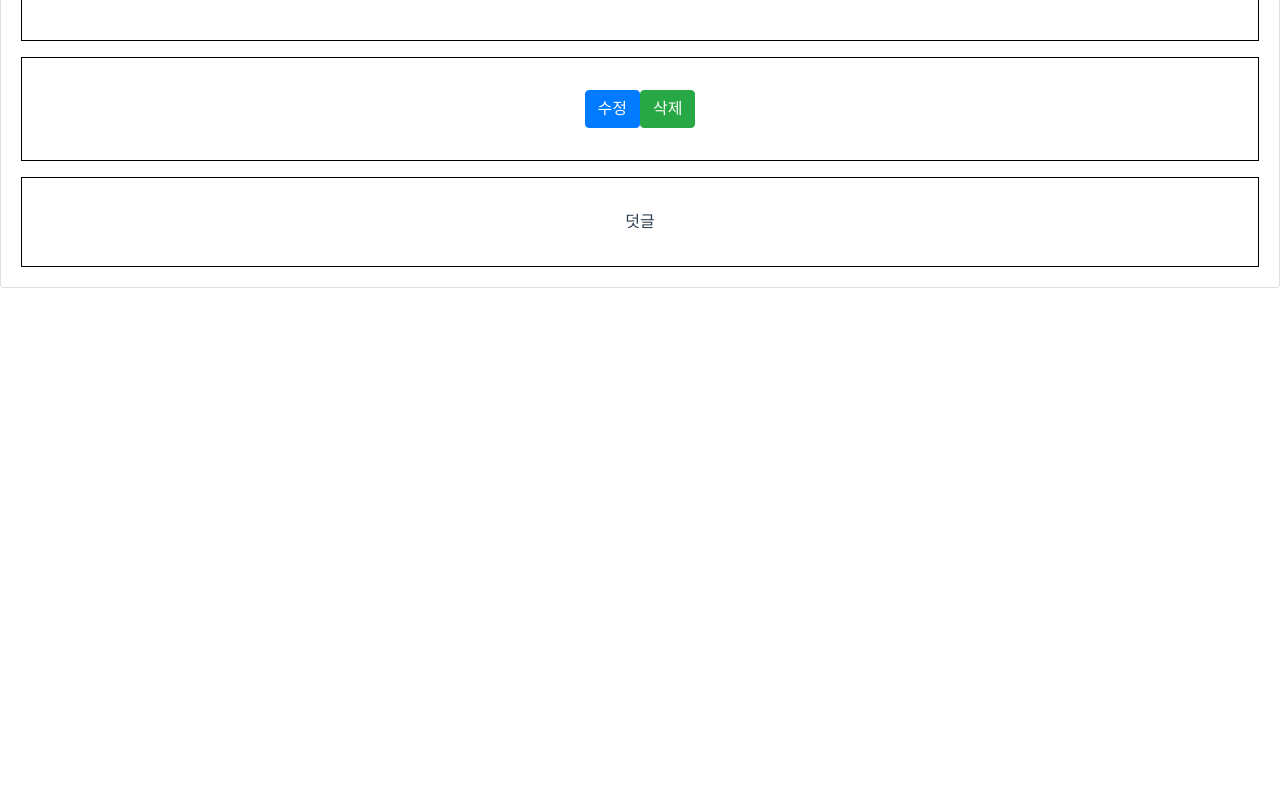
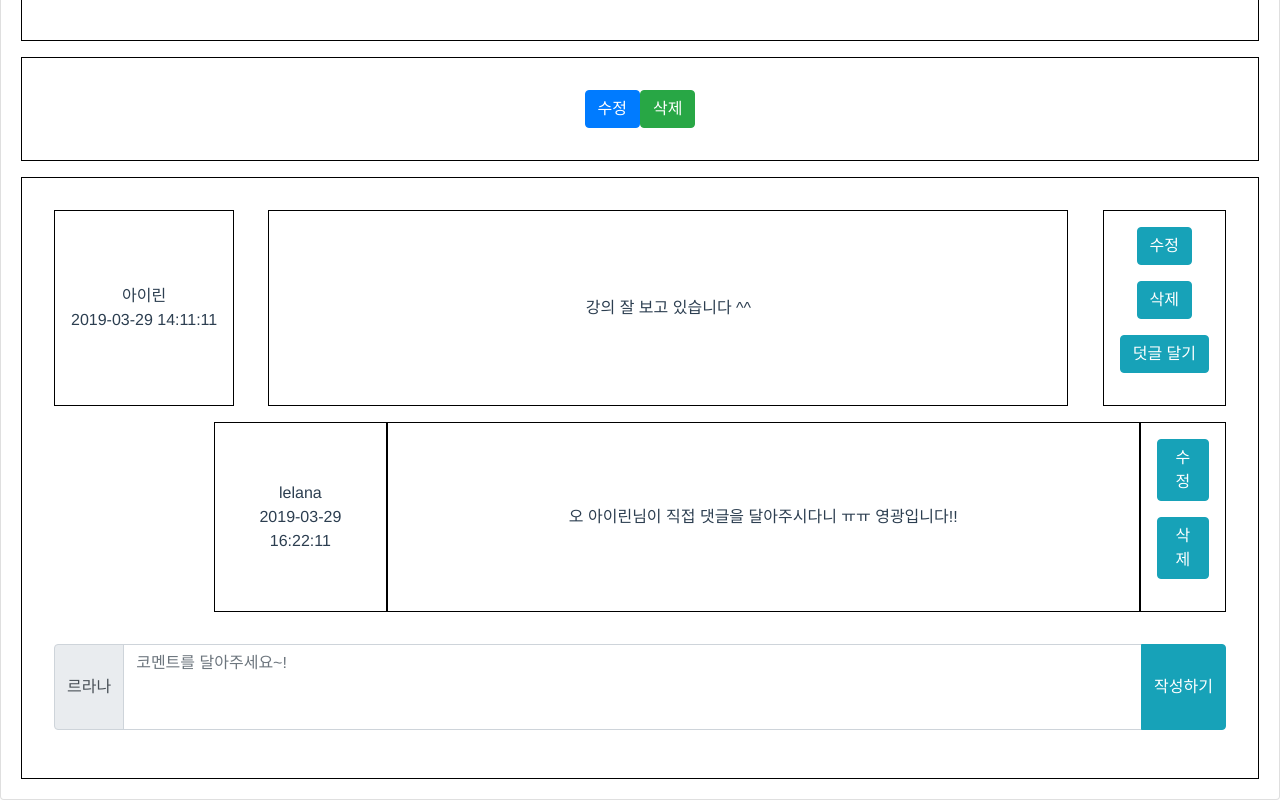
Before and after one commit to lelana0824/bootstrap-bbs, a Vue app: page /#/board/free/detail/1 in a window 1280 px wide. Shown: the part 854-1654 px from the top of the page. Before the commit the page ends 1142 px from the top, so only its background shows below. Built offline with nearby package versions, Linux system fonts and the light colour scheme.

Commit message:
4강 - 덧글구현

```diff
--- /dev/null
+++ b/src/components/CommentCreate.vue
@@ -0,0 +1,73 @@
+<template>
+  <div class="comment-create">
+    <b-input-group :prepend="name" class="mt-3">
+      <b-form-textarea
+        id="textarea"
+        v-model="context"
+        :placeholder="isSubComment ? '덧글에 덧글을 달아주세요~!' : '코멘트를 달아주세요~!'"
+        rows="3"
+        max-rows="6"
+      ></b-form-textarea>
+      <b-input-group-append>
+        <b-button variant="info" @click="isSubComment ? createSubComment() : createComment()">작성하기</b-button>
+      </b-input-group-append>
+    </b-input-group>
+  </div>
+</template>
+<script>
+import data from "@/data";
+
+export default {
+  name: "CommentCreate",
+  props: {
+    contentId: Number,
+    reloadComments: Function,
+    reloadSubComments: Function,
+    subCommentToggle: Function,
+    isSubComment: Boolean,
+    commentId: Number,
+  },
+  data() {
+    return {
+      name: "르라나",
+      context: ""
+    };
+  },
+  methods: {
+    createComment() {
+      const comment_id = data.Comment[data.Comment.length - 1].comment_id + 1;
+      data.Comment.push({
+        comment_id: comment_id,
+        user_id: 1,
+        content_id: this.contentId,
+        context: this.context,
+        created_at: "2019-04-19 14:11:11",
+        updated_at: null
+      });
+      this.reloadComments();
+      this.subCommentToggle();
+      this.context = "";
+    },
+    createSubComment() {
+      const subcomment_id = data.SubComment[data.SubComment.length - 1].subcomment_id + 1;
+      data.SubComment.push({
+        subcomment_id: subcomment_id,
+        comment_id: this.commentId,
+        user_id: 1,
+        context: this.context,
+        created_at: "2019-04-19 16:22:11",
+        updated_at: null
+      });
+      this.reloadSubComments();
+      this.subCommentToggle();
+      this.context = "";
+    }
+  }
+};
+</script>
+<style scoped>
+.comment-create {
+  display: flex;
+  margin-bottom: 1em;
+}
+</style>
--- /dev/null
+++ b/src/components/CommentList.vue
@@ -0,0 +1,34 @@
+<template>
+  <div>
+    <div :key="item.comment_id" v-for="item in comments">
+      <CommentListItem :commentObj="item"/>
+    </div>
+    <CommentCreate :contentId="contentId" :reloadComments="reloadComments"/>
+  </div>
+</template>
+<script>
+import data from "@/data";
+import CommentListItem from './CommentListItem';
+import CommentCreate from './CommentCreate';
+
+export default {
+  name: "CommentList",
+  props: {
+    contentId: Number
+  },
+  components: {
+    CommentListItem,
+    CommentCreate,
+  },
+  data() {
+    return {
+      comments: data.Comment.filter(item => item.content_id === this.contentId),
+    }
+  },
+  methods: {
+    reloadComments() {
+      this.comments = data.Comment.filter(item => item.content_id === this.contentId)
+    }
+  }
+};
+</script>
--- /dev/null
+++ b/src/components/CommentListItem.vue
@@ -0,0 +1,152 @@
+<template>
+  <div>
+    <template v-if="subCommentList.length === 0">
+      <div class="comment-list-item">
+        <div class="comment-list-item-name">
+          <div>{{name}}</div>
+          <div>{{commentObj.created_at}}</div>
+        </div>
+        <div class="comment-list-item-context">{{commentObj.context}}</div>
+        <div class="comment-list-item-button">
+          <b-button variant="info">수정</b-button>
+          <b-button variant="info">삭제</b-button>
+          <b-button variant="info" @click="subCommentToggle">덧글 달기</b-button>
+        </div>
+      </div>
+      <template v-if="subCommentCreateToggle">
+        <CommentCreate
+          :isSubComment="true"
+          :commentId="commentObj.comment_id"
+          :reloadSubComments="reloadSubComments"
+          :subCommentToggle="subCommentToggle"
+        />
+      </template>
+    </template>
+    <template v-else>
+      <div class="comment-list-item">
+        <div class="comment-list-item-name">
+          <div>{{name}}</div>
+          <div>{{commentObj.created_at}}</div>
+        </div>
+        <div class="comment-list-item-context">{{commentObj.context}}</div>
+        <div class="comment-list-item-button">
+          <b-button variant="info">수정</b-button>
+          <b-button variant="info">삭제</b-button>
+          <b-button variant="info" @click="subCommentToggle">덧글 달기</b-button>
+        </div>
+      </div>
+      <template v-if="subCommentCreateToggle">
+        <CommentCreate
+          :isSubComment="true"
+          :commentId="commentObj.comment_id"
+          :reloadSubComments="reloadSubComments"
+          :subCommentToggle="subCommentToggle"
+        />
+      </template>
+      <div
+        class="comment-list-item-subcomment-list"
+        :key="item.subcomment_id"
+        v-for="item in subCommentList"
+      >
+        <div class="comment-list-item-name">
+          <div>{{item.user_name}}</div>
+          <div>{{item.created_at}}</div>
+        </div>
+        <div class="comment-list-item-context">{{item.context}}</div>
+        <div class="comment-list-item-button">
+          <b-button variant="info">수정</b-button>
+          <b-button variant="info">삭제</b-button>
+        </div>
+      </div>
+    </template>
+  </div>
+</template>
+<script>
+import data from "@/data";
+import CommentCreate from "./CommentCreate";
+
+export default {
+  name: "CommentListItem",
+  props: {
+    commentObj: Object,
+  },
+  components: {
+    CommentCreate
+  },
+  data() {
+    return {
+      name: data.User.filter(
+        item => item.user_id === this.commentObj.user_id
+      )[0].name,
+      subCommentList: data.SubComment.filter(
+        item => item.comment_id === this.commentObj.comment_id
+      ).map(subCommentItem => ({
+        ...subCommentItem,
+        user_name: data.User.filter(
+          item => item.user_id === subCommentItem.user_id
+        )[0].name
+      })),
+      subCommentCreateToggle: false
+    };
+  },
+  methods: {
+    subCommentToggle() {
+      this.subCommentCreateToggle = !this.subCommentCreateToggle;
+    },
+    reloadSubComments() {
+      this.subCommentList = data.SubComment.filter(
+        item => item.comment_id === this.commentObj.comment_id
+      ).map(subCommentItem => ({
+        ...subCommentItem,
+        user_name: data.User.filter(
+          item => item.user_id === subCommentItem.user_id
+        )[0].name
+      }))
+    }
+  }
+};
+</script>
+<style scoped>
+.comment-list-item {
+  display: flex;
+  justify-content: space-between;
+  padding-bottom: 1em;
+}
+
+.comment-list-item-name {
+  display: flex;
+  flex-direction: column;
+  justify-content: center;
+  align-items: center;
+  border: 0.5px solid black;
+  padding: 1em;
+}
+
+.comment-list-item-context {
+  display: flex;
+  justify-content: center;
+  align-items: center;
+  width: 50em;
+  border: 0.5px solid black;
+}
+
+.comment-list-item-button {
+  display: flex;
+  flex-direction: column;
+  justify-content: center;
+  align-items: center;
+  border: 0.5px solid black;
+  padding: 1em;
+}
+
+.btn {
+  margin-bottom: 1em;
+}
+
+.comment-list-item-subcomment-list {
+  display: flex;
+  justify-content: space-between;
+  padding-bottom: 1em;
+  margin-left: 10em;
+}
+</style>
--- a/src/components/ContentDetail.vue
+++ b/src/components/ContentDetail.vue
@@ -27,7 +27,7 @@
         <b-button variant="success" @click="deleteData">삭제</b-button>
       </div>
       <div class="content-detail-comment">
-        덧글
+        <CommentList :contentId="contentId"/>
       </div>
     </b-card>
   </div>
@@ -35,9 +35,13 @@
 
 <script>
 import data from "@/data";
+import CommentList from "./CommentList";
 
 export default {
   name: "ContentDetail",
+  components: {
+    CommentList,
+  },
   data() {
     const contentId = Number(this.$route.params.contentId);
     const contentData = data.Content.filter(item => item.content_id === contentId)[0]
```
